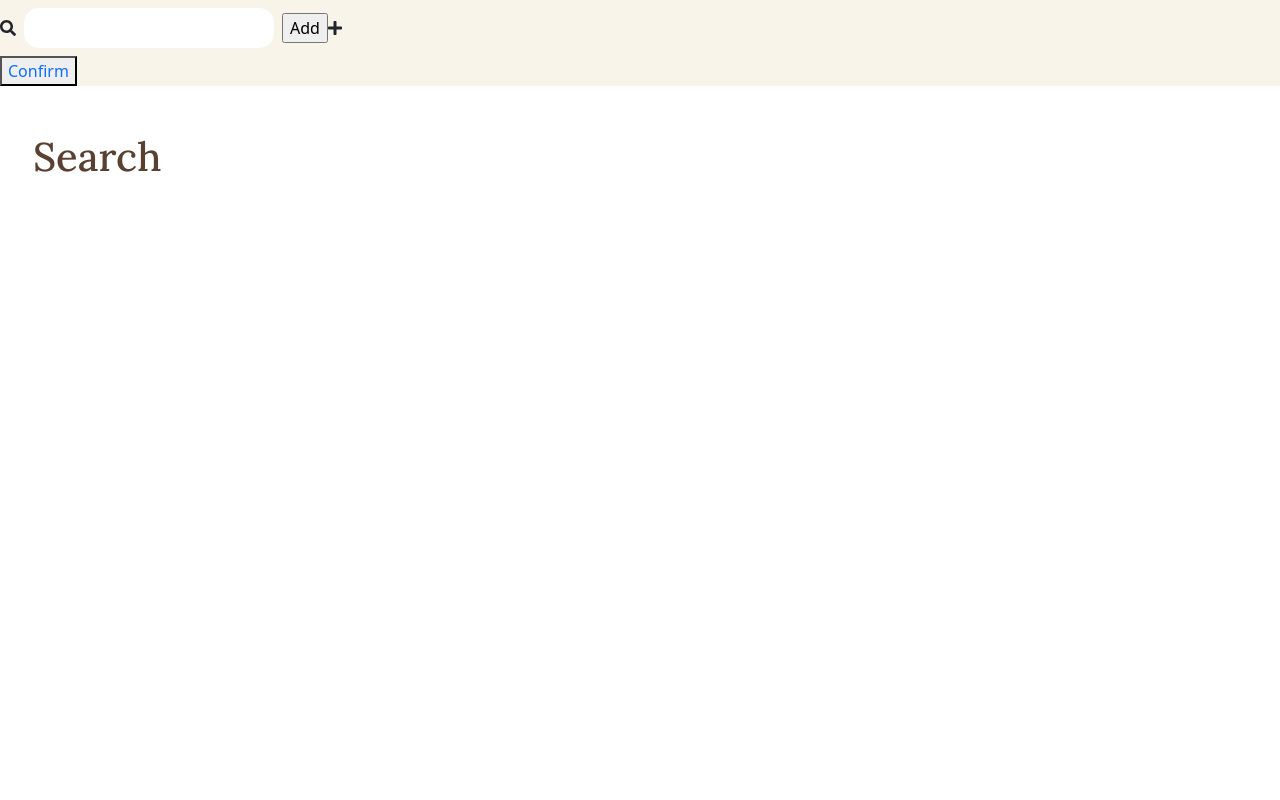
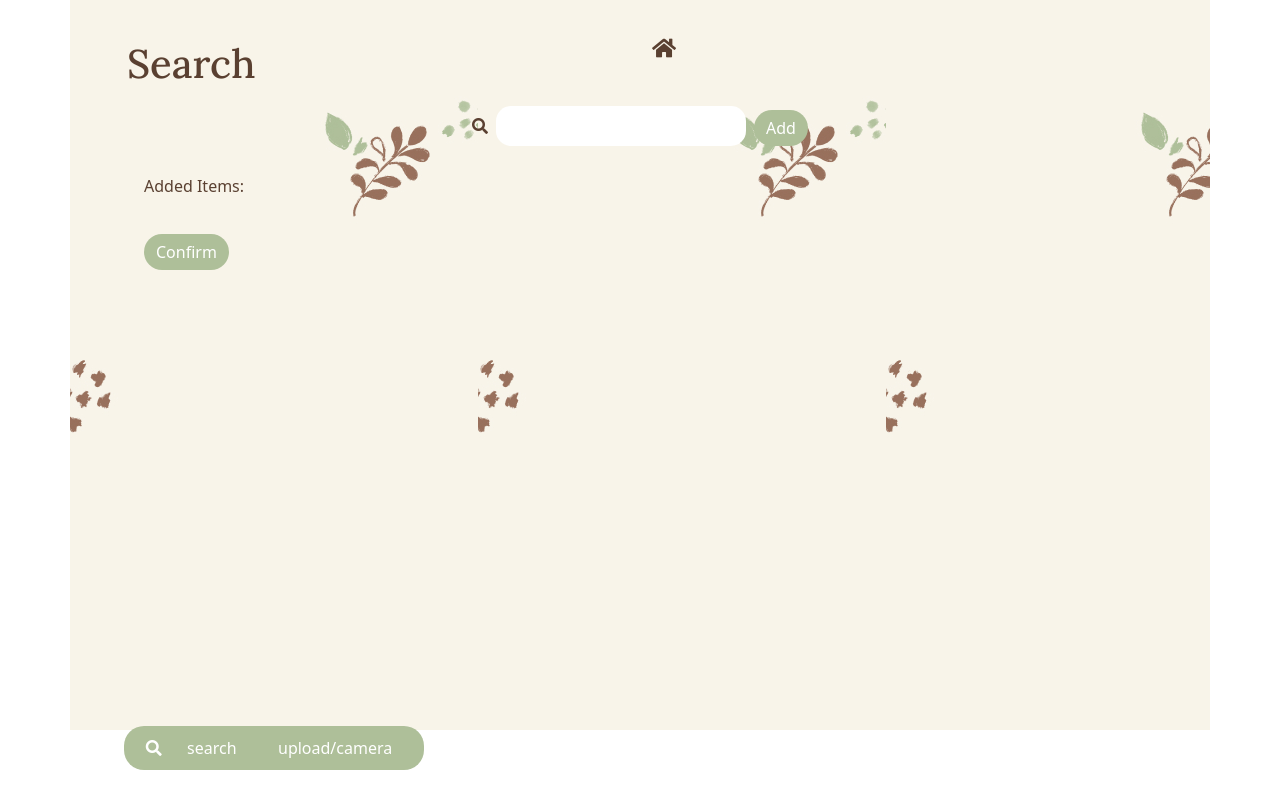
Before and after one commit to scheng20/food-baby, a React (Create React App) app: page /search in a window 1280 px wide. Built offline with nearby package versions, Linux system fonts and the light colour scheme.

Commit message:
Fixed up front-end

```diff
--- a/src/App.css
+++ b/src/App.css
@@ -39,10 +39,11 @@ h1 {
 
   color: #5A4031;
 }
+
 .bodyStart {
   font-family: 'Proxima Nova';
   color: #5A4031;
-  padding-top: 190px;
+  padding-top: 120px;
   padding-left: 15px;
 }
 
@@ -52,7 +53,7 @@ h1 {
   height: 18px;
   top: 289px;
   padding-bottom: 30px;
-
+  padding-top: 10px;
   line-height: 18px;
   font-size: 14px;
 
@@ -84,8 +85,8 @@ img {
 
 .leftUpAdjust {
   z-index: 100;
+  padding-top: 44px;
   padding-left: 15px;
-  padding-top: -500px;
 }
 
 .pos1{
@@ -221,3 +222,7 @@ containerHome {
 .App-link {
   color: #5A4031;
 }
+
+.full-background {
+  height: 730px;
+}
--- a/src/App.js
+++ b/src/App.js
@@ -41,8 +41,7 @@ export default class App extends React.Component {
   render() {
     console.log(this.state.itemList);
     return (
-      <div className="App" style={{ backgroundImage: `url(${background})` }}>
-
+      <div className="App container full-background" style={{ backgroundImage: `url(${background})` }}>
         <Router>
           <div>
             <Switch>
--- a/src/components/Home.js
+++ b/src/components/Home.js
@@ -2,6 +2,7 @@ import React from "react";
 import "../App.css";
 import "../index.css";
 import Navbar from "./Navbar"
+import "./component.css";
 
 class Home extends React.Component {
     render() {
@@ -9,7 +10,7 @@ class Home extends React.Component {
             <div className="container">
             <div className ="negBot">
 
-                <h1>Hi there, <br/> welcome to food-baby</h1>
+                <h1 className = "h1-home">Hi there, <br/> welcome to food-baby</h1>
                 <div className="bodyStart">
                         <div className="homeImage">
                         <img src = '../graphics/home1.png' alt=""/>
@@ -20,7 +21,7 @@ class Home extends React.Component {
                     </div>
                 <p className="bodyStyle">2. Select the foods you’re craving, we’ll keep track.</p>
                     <div className="homeImage2">
-                        <img src = '../graphics/home2.png' alt=""/>
+                        <img src = '../graphics/home3.png' alt=""/>
                     </div>
                 <p className="bodyStyle">3. Vuala! We’ll show you which ones are good and bad, click into them to find out more!</p>
 
--- a/src/components/List.js
+++ b/src/components/List.js
@@ -3,6 +3,7 @@ import styled from 'styled-components';
 import firebase from "firebase";
 import { FontAwesomeIcon } from '@fortawesome/react-fontawesome'
 import { faChevronRight } from '@fortawesome/free-solid-svg-icons'
+import Navbar from "./Navbar"
 
 const PageContainer = styled.div`
   display: flex;
@@ -118,8 +119,17 @@ class List extends React.Component {
         }
 
         return (
-            <PageContainer>
-                <h1>List</h1>
+            <div className = "container">
+                <div className = "row top-bar">
+                    <div className = "col">
+                        <h1 className = "h1-not-abs">List</h1>
+                    </div>
+                    <div className = "col">
+                        <a href="/">
+                        <i class="fas fa-home fas-brown fa-lg"></i>
+                        </a>
+                    </div>
+                </div>
                 <ListContainer>
                     {this.state.fetchedData.map((item, itemIdx) => (
                         <ListItem
@@ -142,7 +152,8 @@ class List extends React.Component {
                         </ListItem>
                     ))}
                 </ListContainer>
-            </PageContainer>
+                <Navbar/>
+            </div>
         );
     }
 }
--- a/src/components/Navbar.js
+++ b/src/components/Navbar.js
@@ -6,16 +6,11 @@ export default function NavBar() {
 					<div className = "col-1">
 						<i class="fas fa-search"></i>
 					</div>
-					<div className = "col-3">
+					<div className = "col-5">
 						<a className = "nav-label" href="/search"> search </a>
 					</div>
-
-					<div className = "col-3" >
-						<a className = "nav-label" href="/upload"> upload </a>
-					</div>
-
-					<div className = "col-3">
-						<a className = "nav-label" href="/camera"> camera </a>
+					<div className = "col-5" >
+						<a className = "nav-label" href="/upload"> upload/camera </a>
 					</div>
 				</div>
 			</div>
--- a/src/components/Search.js
+++ b/src/components/Search.js
@@ -6,6 +6,7 @@ import {
 import { FontAwesomeIcon } from '@fortawesome/react-fontawesome';
 import { faSearch, faPlus } from '@fortawesome/free-solid-svg-icons';
 import styled from 'styled-components';
+import Navbar from "./Navbar"
 
 const SearchBar = styled.input`
     padding: 0.5em;
@@ -56,16 +57,32 @@ class Search extends React.Component {
     render() {
         console.log(this.state);
         return (
-            <div>
-                <h1>Search</h1>
-                <form onSubmit={this.handleSubmit}>
-                    <SearchIcon icon={faSearch} />
+            <div className = "container">
+                <div className = "row top-bar">
+                    <div className = "col">
+                        <h1 className = "h1-not-abs">Search</h1>
+                    </div>
+                    <div className = "col">
+                        <a href="/">
+                        <i class="fas fa-home fas-brown fa-lg"></i>
+                        </a>
+                    </div>
+                </div>
+                <form className = "search-bar" onSubmit={this.handleSubmit}>
+                    <i class="fas fa-search fa-brown"></i>
                     <SearchBar type="text" onChange={this.handleChange}></SearchBar>
-                    <input type="submit" value="Add"></input>
-                    <FontAwesomeIcon icon={faPlus} />
+                    <input className = "btn btn-primary" type="submit" value="Add"></input>
                 </form>
-                <ConfirmButton><Link to="/list">Confirm</Link></ConfirmButton>
-
+                <p className = "search-item"> Added Items: </p>
+                {
+                    this.props.itemList.map((item) => (
+                        <p className = "search-item"> {item} </p>
+                    ))
+                }
+                <div className = "search-confirm">
+                    <ConfirmButton className = "btn btn-primary"><Link className = "btn-label" to="/list">Confirm</Link></ConfirmButton>
+                </div>
+                <Navbar/>
             </div>
         );
     }
--- a/src/components/component.css
+++ b/src/components/component.css
@@ -14,6 +14,14 @@ a:link {
     top: 0px;
 }
 
+.h1-home {
+	position: relative;
+	width: 300px;
+    height: 50px;
+    left: 33px;
+    top: 20px;
+}
+
 .container-full-page {
 }
 
@@ -21,6 +29,10 @@ a:link {
 	background-color: #AEBF99 !important;
 	border-radius: 20px !important;
 	border: none !important;
+}
+
+.btn-label{
+	color: white;
 }
 
 .upload-area {
@@ -31,6 +43,10 @@ a:link {
 
 .footer-nav {
 	padding-bottom: 30px;
+	position: absolute;
+	bottom: 0px;
+	margin-left: 30px;
+    width: 300px;
 }
 
 .nav-label{
@@ -52,6 +68,7 @@ a:link {
 
 .nav-row {
 	place-content: center;
+	padding-right: 40px;
 }
 
 .fas-brown {
@@ -62,3 +79,24 @@ a:link {
 	padding-top: 20px;
 	align-items: center;
 }
+
+.fa-brown {
+	color: #5A4031;
+}
+
+.search-bar {
+	text-align: center;
+	padding-top: 20px;
+	padding-bottom: 20px;
+}
+
+.search-confirm {
+	padding-top: 20px;
+	padding-left: 50px;
+	padding-bottom: 20px;
+}
+
+.search-item {
+	padding-left: 50px;
+	color: #5A4031;
+}
```
Also changed, not shown: src/graphics/home3.png (added).
